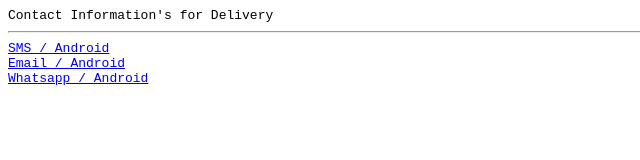
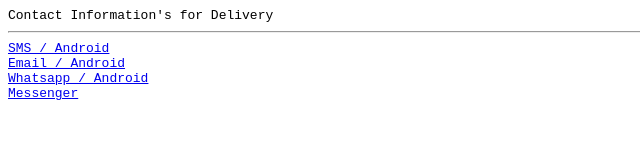
Before and after one commit to snowkelus/Delivery-Services---Snowkelus-Ltd, a plain HTML site: page index.html in a window 1280 px wide. Shown: the full height of the page, 0-640 px from the left. Drawn offline with Linux system fonts and the light colour scheme.

Commit message:
Update index.html

```diff
--- a/index.html
+++ b/index.html
@@ -10,5 +10,7 @@
     <code><a href="mailto:snowkelus@icloud.com">Email / Android</a></code>
     <br/>
     <code><a href="whatsapp://send/?text=Hello%20World!">Whatsapp / Android</a></code>
+    <br/>
+    <code><a href="https://m.me/binarymako">Messenger</a></code>
   </body>
 </html>
```
